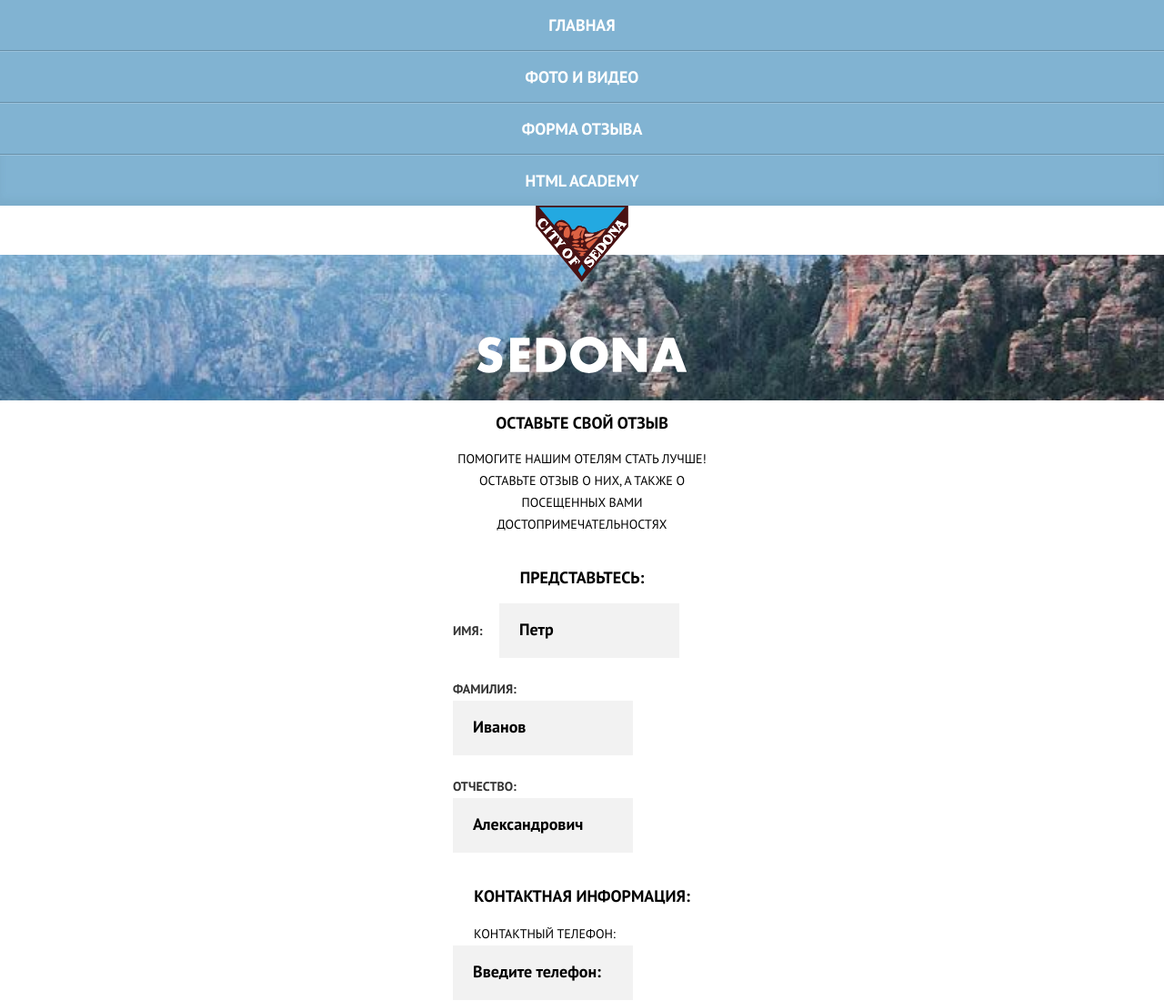
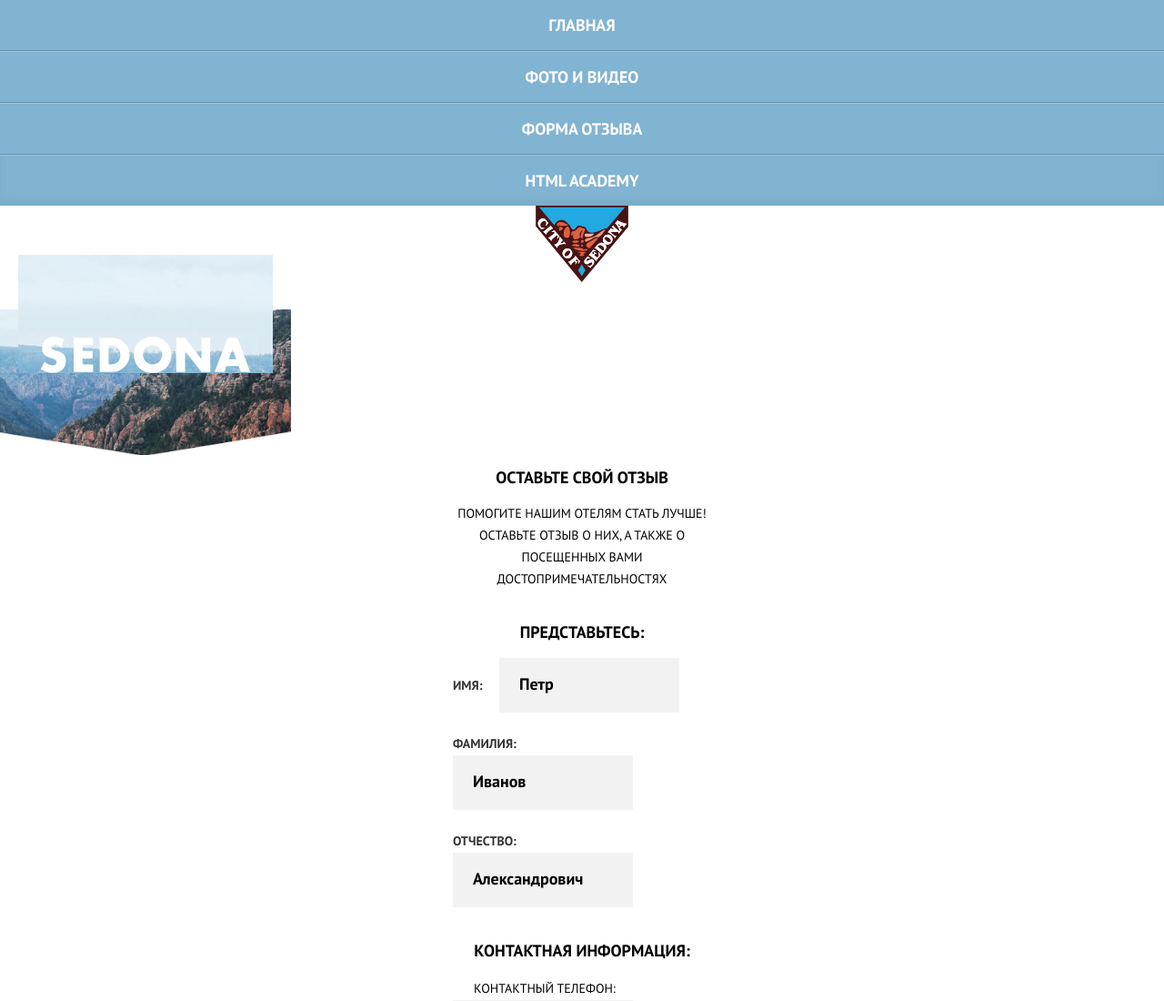
Before and after one commit to djyog/841499-sedona, a website: page source/form.html in a window 1280 px wide. Shown: the top 1100 px of the page at 91% size. Drawn offline with nearby package versions, Linux system fonts and the light colour scheme; files that its build step writes are made by us from their sources; files whose address does not match are found by name.

Commit message:
Внес небольшие поправки по модулю 3

```diff
--- a/source/form.html
+++ b/source/form.html
@@ -28,7 +28,9 @@
         </button>
       </div>
     </nav>
-    <img src="img/logo-sedona-mobile.svg" width="102" height="84" class="page-header__logo">
+    <a href="index.html">
+      <img src="img/logo-sedona-mobile.svg" width="102" height="84" class="page-header__logo" alt="Sedona Logo">
+    </a>
     <div class="page-header__picture--photo">
       <img class="page-header__sedona-picture" src="img/text-sedona.svg" width="280" height="40" alt="Sedona picture">
     </div>
--- a/source/less/blocks/page-header.less
+++ b/source/less/blocks/page-header.less
@@ -79,7 +79,7 @@
 }
 
 .page-header__picture--photo {
-  min-width: 320px;
+  width: 320px;
   height: 160px;
   background-image: url("../../img/bg-back-mobile-triangles@1x.jpg");
   background-size: cover;
@@ -87,11 +87,11 @@
 }
 
 .page-header__sedona-picture {
-  display: flex;
   margin-left: auto;
   margin-right: auto;
   margin-top: -60px;
   padding-top: 90px;
+  background-image: url("bg-back-mobile@1x.jpg");
 }
 
 .header-triangles {
```
Also changed, not shown: source/index.html (+3 -3 lines), source/photo.html (+3 -1 lines).
